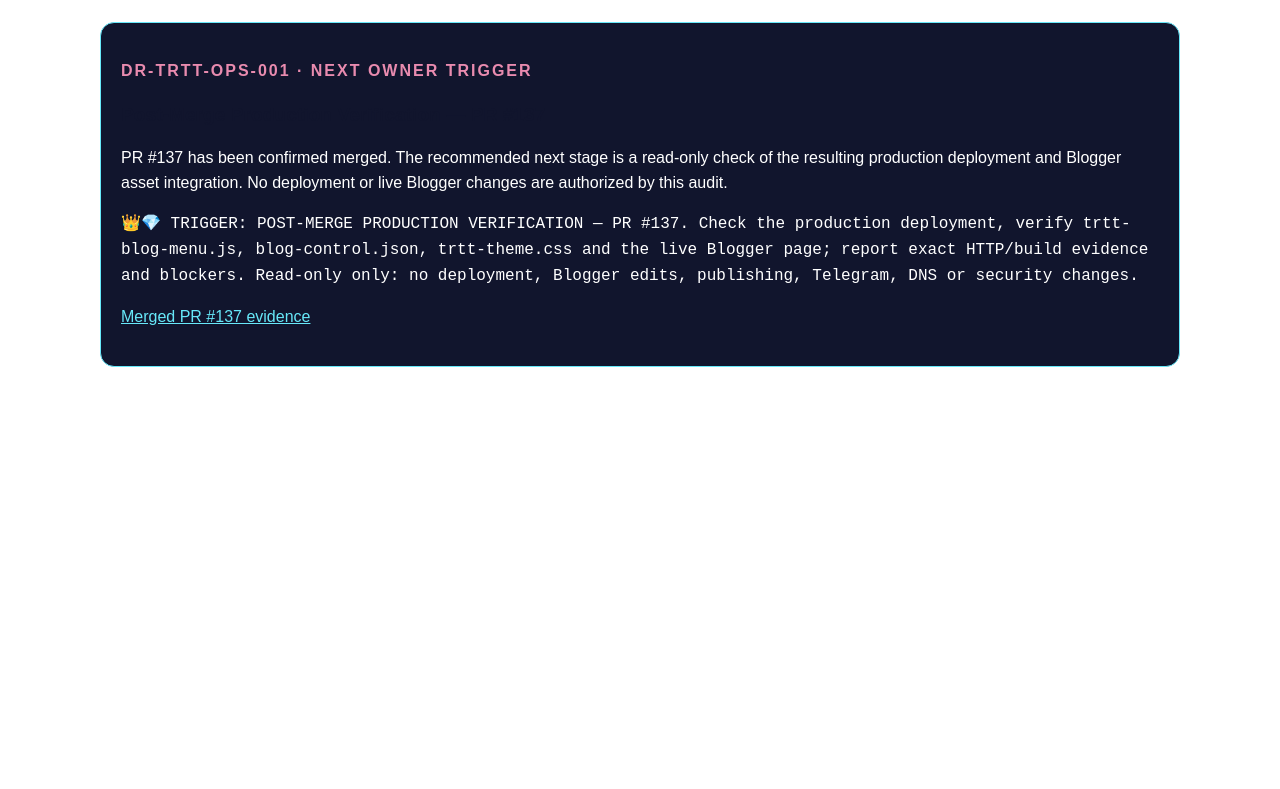
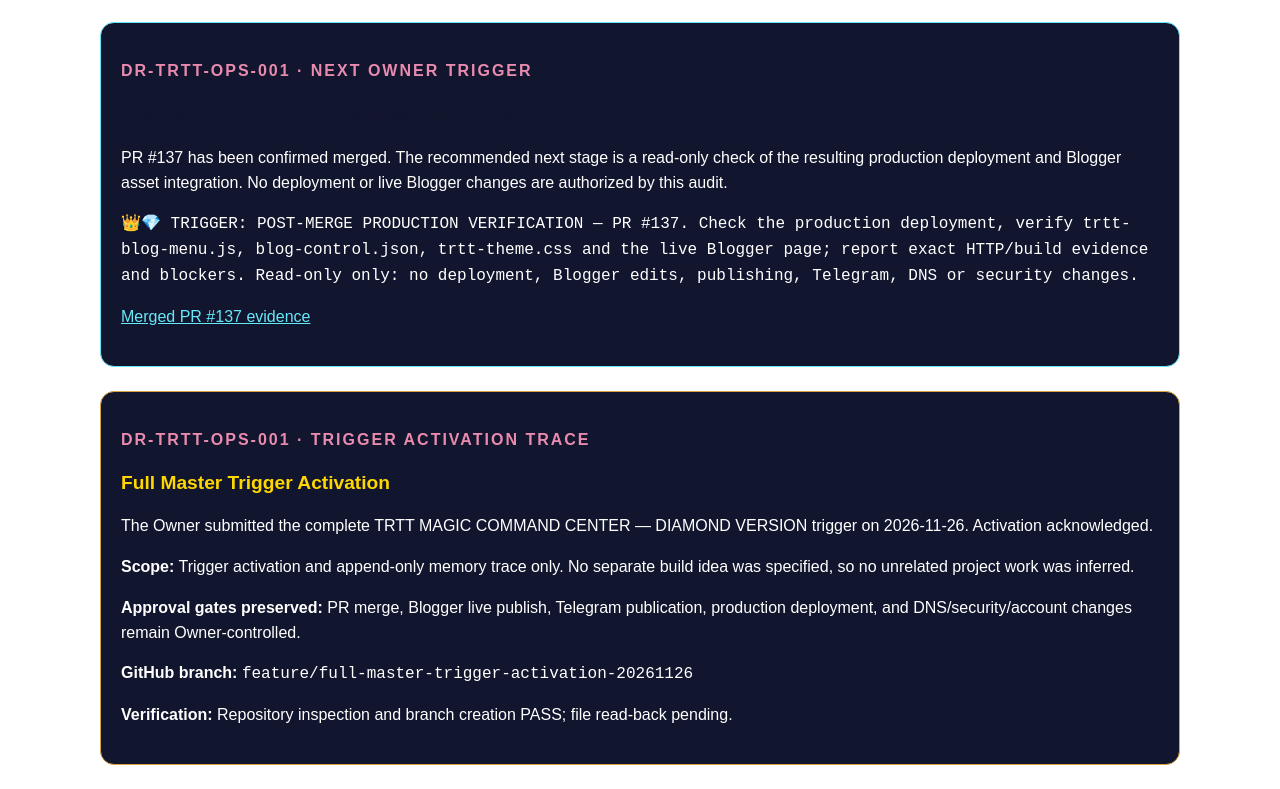
Before and after one commit to Cocvghuj/trttvoyage-diamond-king-chatgpt-6, a plain HTML site: page Diamond King/trttmagic.html in a window 1280 px wide. Shown: the part 8536-9325 px from the top of the page. Before the commit the page ends 8927 px from the top, so only its background shows below. Drawn offline with Linux system fonts and the light colour scheme.

Commit message:
Add full master trigger activation trace

```diff
--- a/Diamond King/trttmagic.html
+++ b/Diamond King/trttmagic.html
@@ -213,3 +213,13 @@ $("build").addEventListener("click",makeList);$("reset").addEventListener("click
 </section>
 
 </body></html>
+
+<section id="full-master-trigger-activation-2026-11-26" style="margin:24px auto;max-width:1080px;padding:20px;border:1px solid #D6A542;border-radius:14px;background:#11152D;color:#fff;font-family:Arial,sans-serif">
+<p style="color:#E98BAF;font-weight:bold;letter-spacing:2px">DR-TRTT-OPS-001 · TRIGGER ACTIVATION TRACE</p>
+<h2 style="color:#FFD700">Full Master Trigger Activation</h2>
+<p>The Owner submitted the complete TRTT MAGIC COMMAND CENTER — DIAMOND VERSION trigger on 2026-11-26. Activation acknowledged.</p>
+<p><strong>Scope:</strong> Trigger activation and append-only memory trace only. No separate build idea was specified, so no unrelated project work was inferred.</p>
+<p><strong>Approval gates preserved:</strong> PR merge, Blogger live publish, Telegram publication, production deployment, and DNS/security/account changes remain Owner-controlled.</p>
+<p><strong>GitHub branch:</strong> <code>feature/full-master-trigger-activation-20261126</code></p>
+<p><strong>Verification:</strong> Repository inspection and branch creation PASS; file read-back pending.</p>
+</section>
```
